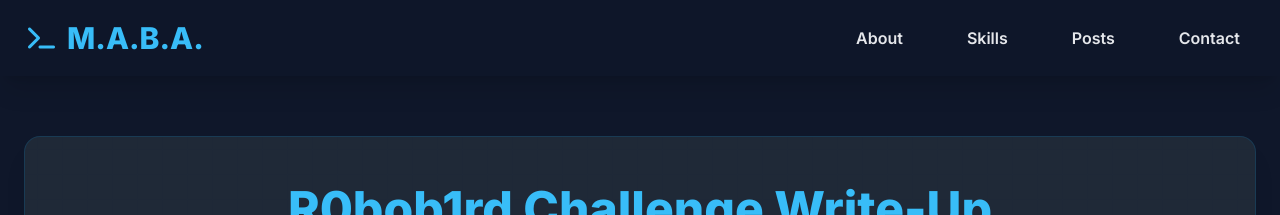
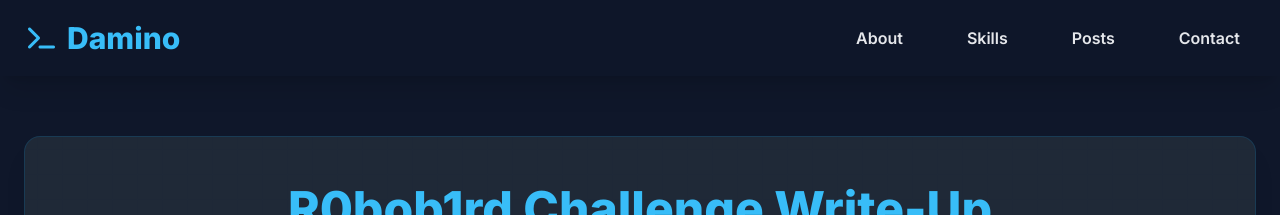
Before and after one commit to Daminoo123/Daminoo123.github.io, a Jekyll site: the page built from _posts/2025-06-09-r0bob1rd-challenge-writeup.md, in a window 1280 px wide. Shown: the top 215 px of the page. Built offline with Jekyll 4.4.1, drawn with Linux system fonts in a browser that asks for light colours; nearby versions of some CDN libraries.

Commit message:
Updated CRTP blog post and website conten

```diff
--- a/_layouts/post.html
+++ b/_layouts/post.html
@@ -243,7 +243,7 @@
         <div class="container mx-auto px-6 flex justify-between items-center">
             <!-- Site Title/Logo -->
             <a href="{{ '/' | relative_url }}" class="site-title text-3xl font-extrabold text-sky-400 hover:text-sky-200 transition-colors duration-300 rounded-md p-1 flex items-center">
-                <i class="fas fa-terminal mr-3 text-2xl"></i> M.A.B.A.
+                <i class="fas fa-terminal mr-3 text-2xl"></i> Damino
             </a>
 
             <!-- Mobile Navigation Toggle -->
```
Also changed, not shown: _posts/2025-06-09-r0bob1rd-challenge-writeup.md (+1 -0 lines).
